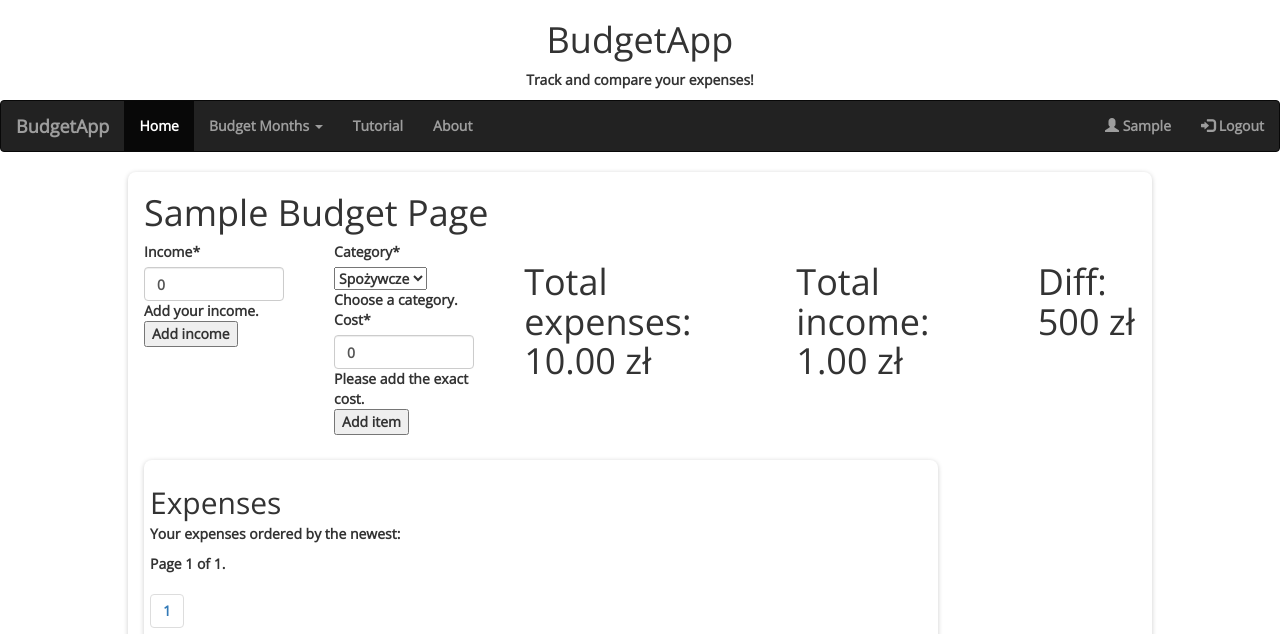
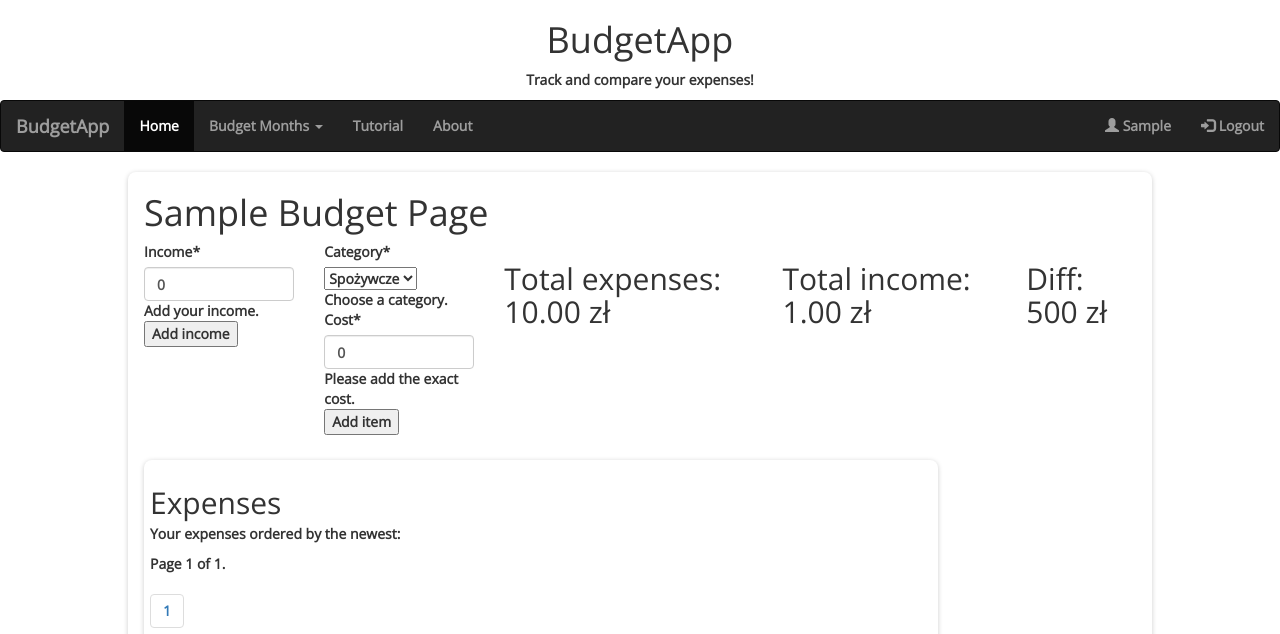
Before and after one commit to Tomz899/BudgetApp, a Django app: page / in a window 1280 px wide. Shown: the top 634 px of the page. Run offline with Django 3.2, Linux system fonts and the light colour scheme; a user stored in the database is signed in; tables that the repository leaves empty hold one stand-in row (values such as "Sample post"); some libraries are stand-ins or nearby versions.

Commit message:
Changes to style.css

```diff
--- a/budget/static/budget/style.css
+++ b/budget/static/budget/style.css
@@ -20,14 +20,14 @@ body {
 
 section {
   display: flex;
-  gap: 50px;
+  gap: 30px;
   align-items: top;
   justify-content: space-start;
 }
 
 .form-group {
   height: auto;
-  width: 250px;
+  width: 200px;
   position: relative;
 }
 /* Expanses table */
--- a/budget/templates/budget/budget.html
+++ b/budget/templates/budget/budget.html
@@ -26,12 +26,12 @@
   </div>
 
   {% for key, value in total_cost.items %}
-  <h1>Total expenses: {{value|floatformat:2}} zł</h1>
+  <h2>Total expenses: {{value|floatformat:2}} zł</h2>
   {% endfor %}
   {% for key, value in total_income.items %}
-  <h1>Total income: {{value|floatformat:2}} zł</h1>
+  <h2>Total income: {{value|floatformat:2}} zł</h2>
   {% endfor %}
-  <h1>Diff: 500 zł</h1>
+  <h2>Diff: 500 zł</h2>
 </section>
 
 <div class="container-sm">
```
